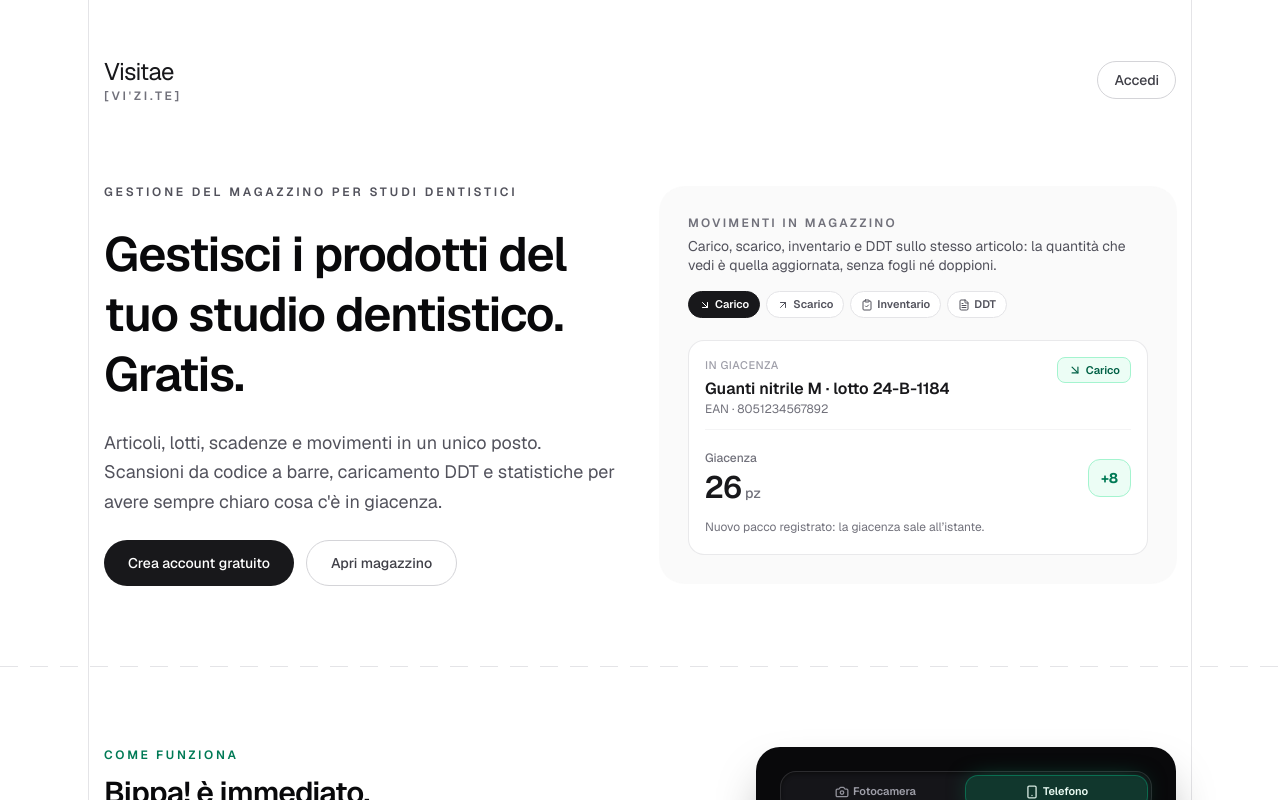
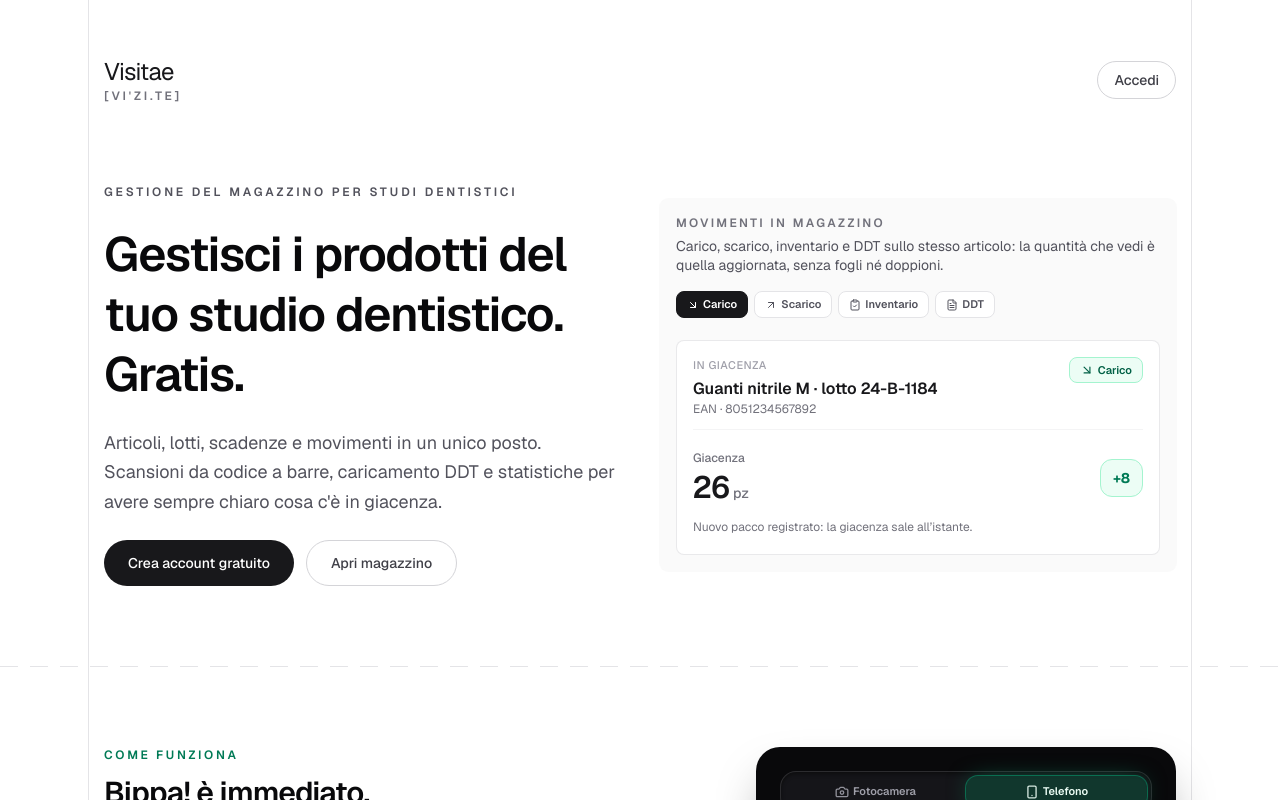
Before and after one commit to Poldin/visitae, a Next.js app: page / in a window 1280 px wide. Built offline with nearby package versions, Linux system fonts and the light colour scheme; no server answers; the database is empty.

Commit message:
little ui changes home

```diff
--- a/app/components/LandingMagazzinoOperationsDemo.tsx
+++ b/app/components/LandingMagazzinoOperationsDemo.tsx
@@ -145,7 +145,7 @@ export default function LandingMagazzinoOperationsDemo() {
   const caption = footnote ?? phase.short;
 
   return (
-    <div className="rounded-3xl bg-zinc-50 p-6 shadow-[0_0_0_1px_rgba(0,0,0,0.02)] md:p-7 dark:bg-zinc-900">
+    <div className="rounded-lg bg-zinc-50 p-2 shadow-[0_0_0_1px_rgba(0,0,0,0.02)] md:p-4 dark:bg-zinc-900">
       <p className="text-xs font-semibold uppercase tracking-[0.2em] text-zinc-500 dark:text-zinc-400">
         Movimenti in magazzino
       </p>
@@ -169,7 +169,7 @@ export default function LandingMagazzinoOperationsDemo() {
               role="tab"
               aria-selected={active}
               onClick={() => setPhaseIdx(i)}
-              className={`inline-flex shrink-0 items-center gap-1 rounded-full border px-2.5 py-1 text-[11px] font-semibold transition-colors ${
+              className={`inline-flex shrink-0 items-center gap-1 rounded-lg border px-2.5 py-1 text-[11px] font-semibold transition-colors ${
                 active
                   ? "border-zinc-900 bg-zinc-900 text-white dark:border-zinc-100 dark:bg-zinc-100 dark:text-zinc-900"
                   : "border-zinc-200 bg-white text-zinc-600 hover:border-zinc-300 dark:border-zinc-700 dark:bg-zinc-800 dark:text-zinc-300"
@@ -182,7 +182,7 @@ export default function LandingMagazzinoOperationsDemo() {
       </div>
 
       <div
-        className="mt-5 overflow-hidden rounded-2xl border border-zinc-200/80 bg-white p-4 dark:border-zinc-700 dark:bg-zinc-950"
+        className="mt-5 overflow-hidden rounded-lg border border-zinc-200/80 bg-white p-4 dark:border-zinc-700 dark:bg-zinc-950"
         aria-live="polite"
       >
         <div className="flex items-start justify-between gap-3 border-b border-zinc-100 pb-3 dark:border-zinc-800">
```
